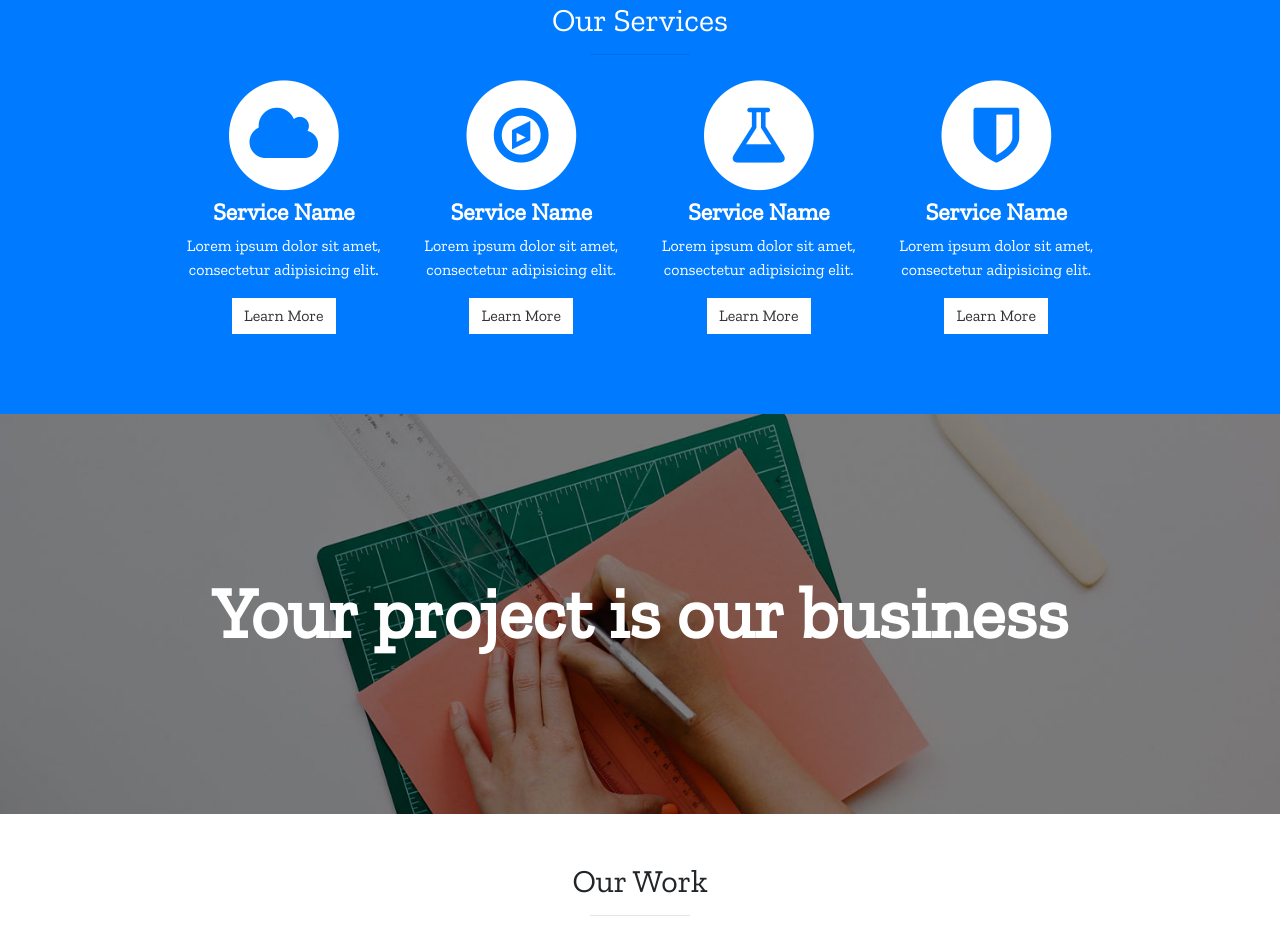
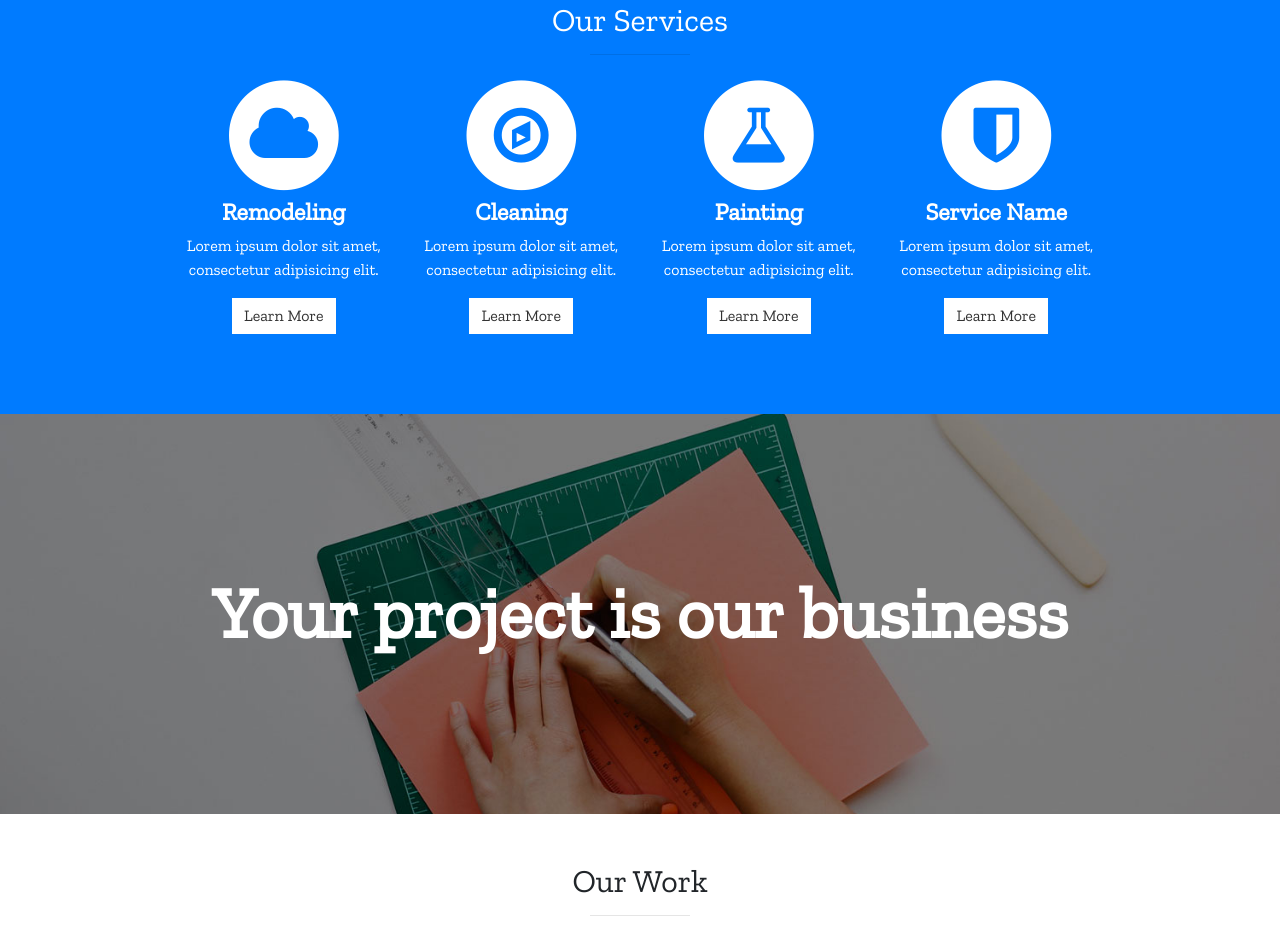
Before and after one commit to lhgdasilva/Boca_Rio_Group, a plain HTML site: page public/index.html in a window 1280 px wide. Shown: the part 1082-2011 px from the top of the page. Drawn offline with nearby package versions, Linux system fonts and the light colour scheme.

Commit message:
Change Services

```diff
--- a/public/index.html
+++ b/public/index.html
@@ -86,7 +86,7 @@
                                 <i class="fa fa-cloud fa-stack-1x text-primary"></i>
                             </span>
                                 <h4>
-                                    <strong>Service Name</strong>
+                                    <strong>Remodeling</strong>
                                 </h4>
                                 <p>Lorem ipsum dolor sit amet, consectetur adipisicing elit.</p>
                                 <a href="#" class="btn btn-light">Learn More</a>
@@ -99,7 +99,7 @@
                                 <i class="fa fa-compass fa-stack-1x text-primary"></i>
                             </span>
                                 <h4>
-                                    <strong>Service Name</strong>
+                                    <strong>Cleaning</strong>
                                 </h4>
                                 <p>Lorem ipsum dolor sit amet, consectetur adipisicing elit.</p>
                                 <a href="#" class="btn btn-light">Learn More</a>
@@ -112,7 +112,7 @@
                                 <i class="fa fa-flask fa-stack-1x text-primary"></i>
                             </span>
                                 <h4>
-                                    <strong>Service Name</strong>
+                                    <strong>Painting</strong>
                                 </h4>
                                 <p>Lorem ipsum dolor sit amet, consectetur adipisicing elit.</p>
                                 <a href="#" class="btn btn-light">Learn More</a>
```
